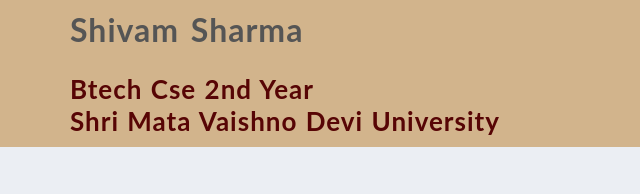
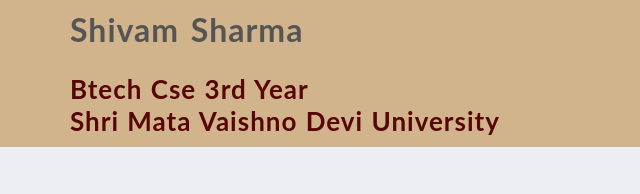
Before and after one commit to Shivamhc/Home-Page, a plain HTML site: page index.html in a window 1280 px wide. Shown: the top 194 px of the page, 0-640 px from the left. Drawn offline with Linux system fonts and the light colour scheme.

Commit message:
Changed B.tech Year

```diff
--- a/index.html
+++ b/index.html
@@ -36,7 +36,7 @@
         </h1>
         <br />
         <h2>
-          Btech Cse 2nd Year<br />
+          Btech Cse 3rd Year<br />
           Shri Mata Vaishno Devi University
         </h2>
       </div>
```
